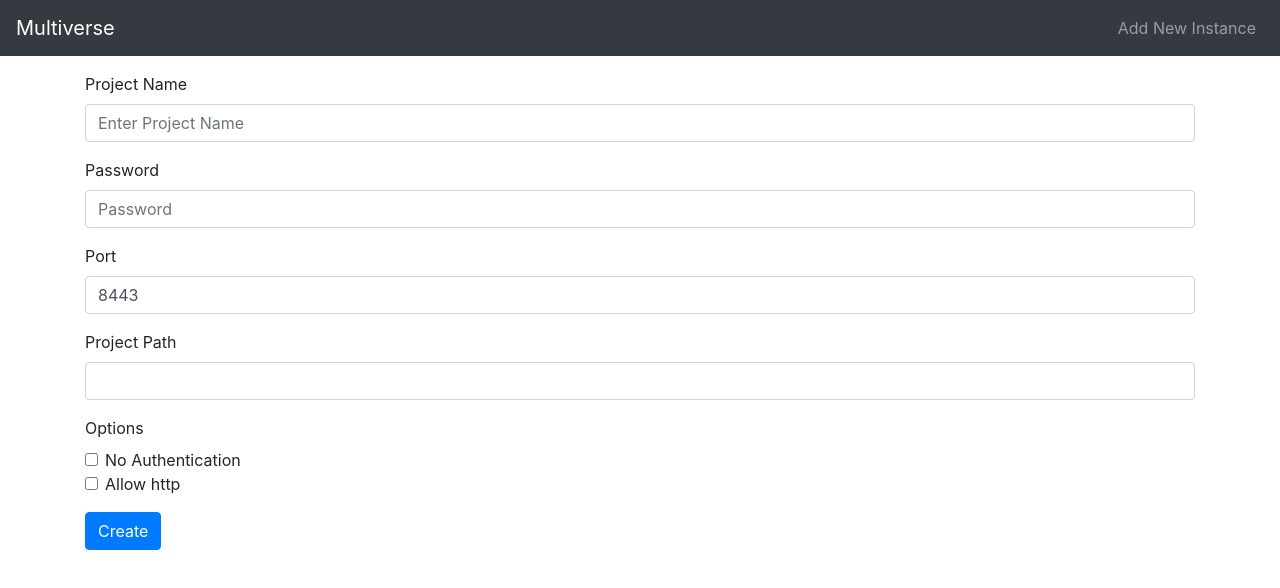
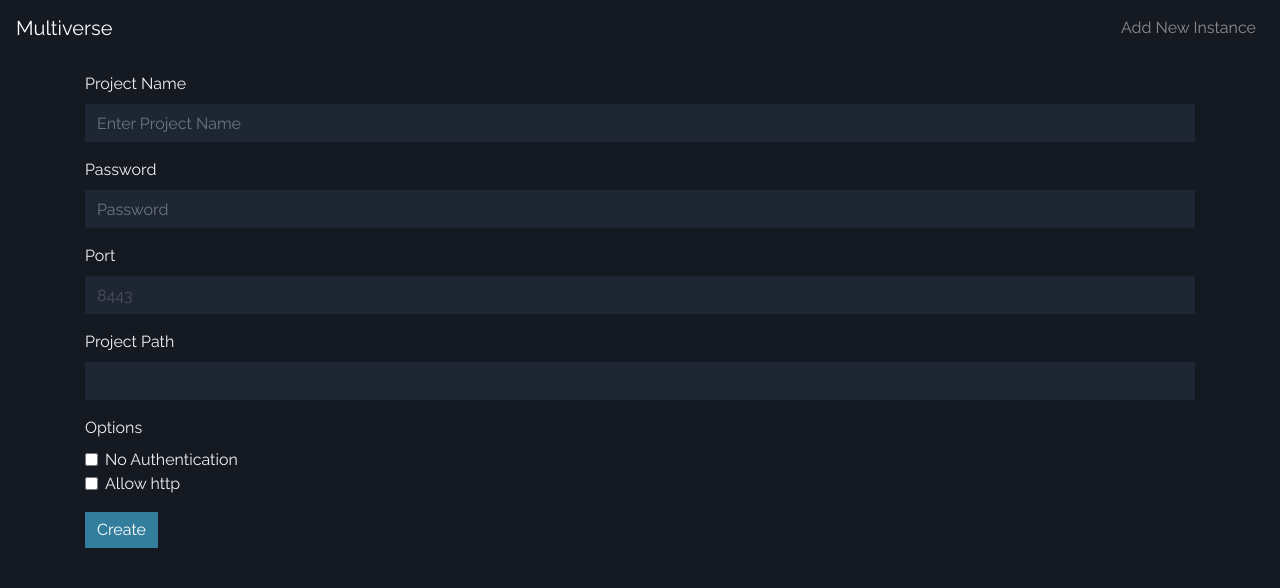
Before and after one commit to xdarkzlightz/multiverse, a React (Create React App) app in the folder src/client/: page /create in a window 1280 px wide. Shown: the top 588 px of the page. Built offline with nearby package versions, Linux system fonts and the light colour scheme.

Commit message:
Started custom theming

```diff
--- a/src/client/src/components/Container.js
+++ b/src/client/src/components/Container.js
@@ -11,9 +11,13 @@ export default ({ name, id, running, port, setContainers }) => {
     setContainers(res.data.containers);
   };
 
+  const cardStyle = { width: "16rem" };
+
   return (
-    <Card style={{ width: "16rem" }}>
-      <Card.Header>{name.replace(/_/g, " ")}</Card.Header>
+    <Card style={cardStyle} bg="secondary" text="light">
+      <Card.Header className="text-center">
+        {name.replace(/_/g, " ")}
+      </Card.Header>
       <Card.Footer className="d-flex justify-content-around">
         {running ? (
           <>
--- a/src/client/src/components/InstanceCreator.js
+++ b/src/client/src/components/InstanceCreator.js
@@ -77,7 +77,7 @@ export default () => {
           />
         </Form.Group>
         <Button
-          variant="primary"
+          variant="success"
           onClick={async e => {
             try {
               if (!name) {
@@ -91,7 +91,7 @@ export default () => {
                 password,
                 port,
                 auth,
-                path
+                path: path + name
               });
               setSubmitted(true);
             } catch (e) {
--- a/src/client/src/custom.scss
+++ b/src/client/src/custom.scss
@@ -1 +1,62 @@
+// DARK: #141922
+// LIGHT: #F1F2F5
+// MAIN: #637488
+// LIGHT ACCENT: #89AFB5
+// DARK ACCENT: #3DA4CD
+
+$body-bg: #141922;
+$body-color: #f1f2f5;
+
+$theme-colors: (
+  "primary": #637488,
+  "success": #337e9c,
+  "light": #f1f2f5,
+  "dark": #141922,
+  "secondary": #1e2633,
+  "danger": #963c23
+);
+
 @import "../node_modules/bootstrap/scss/bootstrap";
+@import url("https://fonts.googleapis.com/css?family=Raleway:400,400i&display=swap");
+
+body {
+  font-family: "Raleway", sans-serif;
+}
+
+.btn {
+  border-radius: 0;
+  border: 0 none;
+}
+
+.card {
+  border-radius: 0;
+  border: 0 none;
+}
+
+.card-header {
+  border: 0 none;
+}
+
+.card-footer {
+  border: 0 none;
+}
+
+.form-control {
+  background-color: map-get($theme-colors, "secondary");
+  border-radius: 0;
+  border: 0 none;
+}
+
+.form-control:focus {
+  background-color: #263040;
+  border: 0 none;
+  outline: none;
+  box-shadow: none;
+}
+
+.form-control:disabled {
+  background-color: #191f29;
+  border: 0 none;
+  outline: none;
+  box-shadow: none;
+}
```
